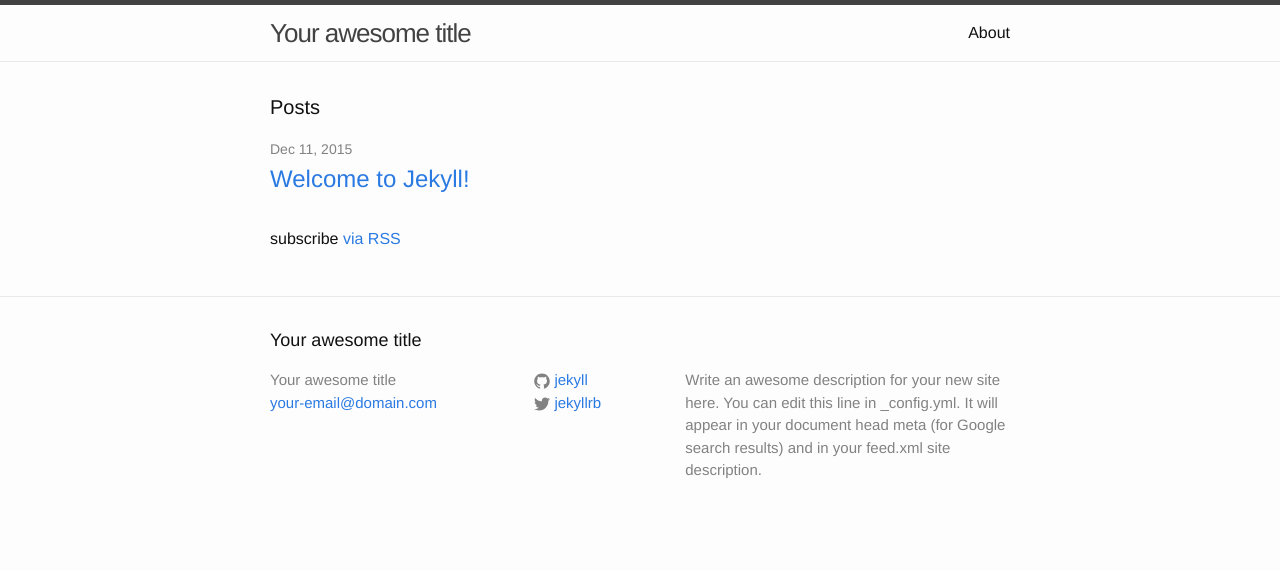
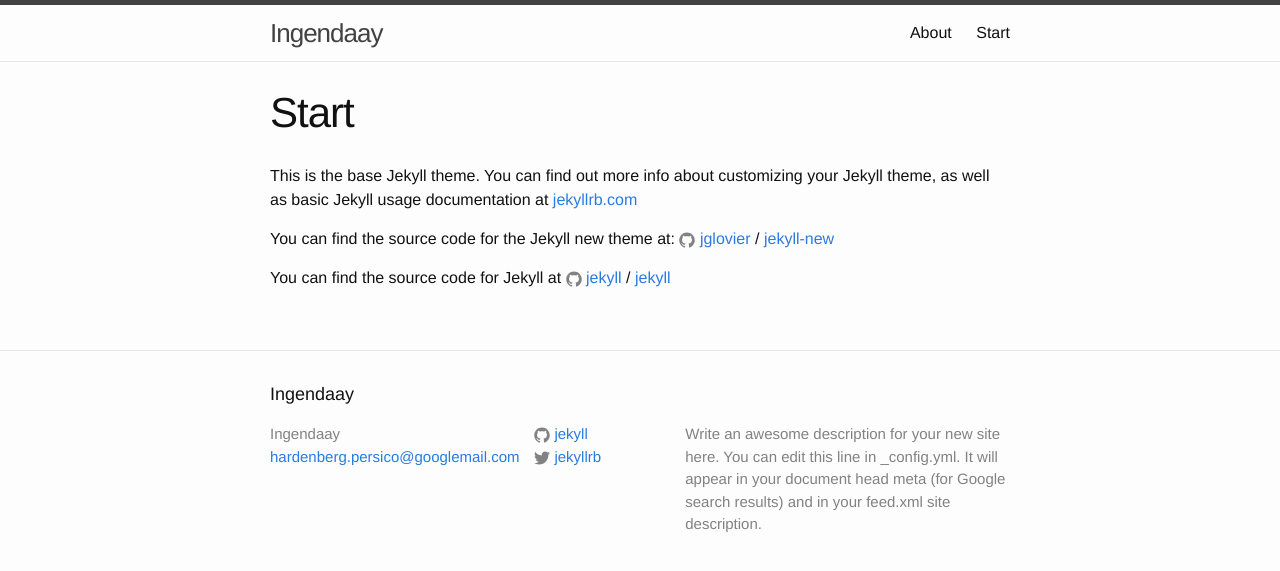
Before and after one commit to noobit/ingendaay, a Jekyll site: the page built from index.md, in a window 1280 px wide. Shown: the top 571 px of the page. Built offline with Jekyll 4.4.1, drawn with Linux system fonts in a browser that asks for light colours.

Commit message:
inital setup path

```diff
--- a/_config.yml
+++ b/_config.yml
@@ -6,14 +6,14 @@
 # 'jekyll serve'. If you change this file, please restart the server process.
 
 # Site settings
-title: Your awesome title
-email: your-email@domain.com
+title: Ingendaay
+email: hardenberg.persico@googlemail.com
 description: > # this means to ignore newlines until "baseurl:"
   Write an awesome description for your new site here. You can edit this
   line in _config.yml. It will appear in your document head meta (for
   Google search results) and in your feed.xml site description.
-baseurl: "" # the subpath of your site, e.g. /blog
-url: "http://yourdomain.com" # the base hostname & protocol for your site
+baseurl: "/ingendaay" # the subpath of your site, e.g. /blog
+url: "http://ingendaay.com" # the base hostname & protocol for your site
 twitter_username: jekyllrb
 github_username:  jekyll
 
--- a/index.html
+++ /dev/null
@@ -1,23 +0,0 @@
----
-layout: default
----
-
-<div class="home">
-
-  <h1 class="page-heading">Posts</h1>
-
-  <ul class="post-list">
-    {% for post in site.posts %}
-      <li>
-        <span class="post-meta">{{ post.date | date: "%b %-d, %Y" }}</span>
-
-        <h2>
-          <a class="post-link" href="{{ post.url | prepend: site.baseurl }}">{{ post.title }}</a>
-        </h2>
-      </li>
-    {% endfor %}
-  </ul>
-
-  <p class="rss-subscribe">subscribe <a href="{{ "/feed.xml" | prepend: site.baseurl }}">via RSS</a></p>
-
-</div>
--- /dev/null
+++ b/index.md
@@ -0,0 +1,15 @@
+---
+layout: page
+title: Start
+permalink: /
+---
+
+This is the base Jekyll theme. You can find out more info about customizing your Jekyll theme, as well as basic Jekyll usage documentation at [jekyllrb.com](http://jekyllrb.com/)
+
+You can find the source code for the Jekyll new theme at:
+{% include icon-github.html username="jglovier" %} /
+[jekyll-new](https://github.com/jglovier/jekyll-new)
+
+You can find the source code for Jekyll at
+{% include icon-github.html username="jekyll" %} /
+[jekyll](https://github.com/jekyll/jekyll)
```
